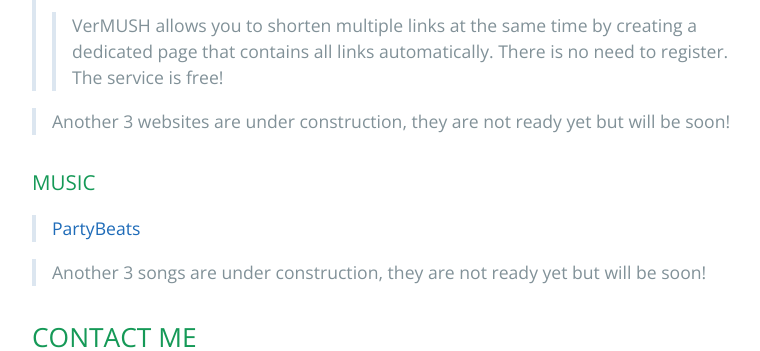
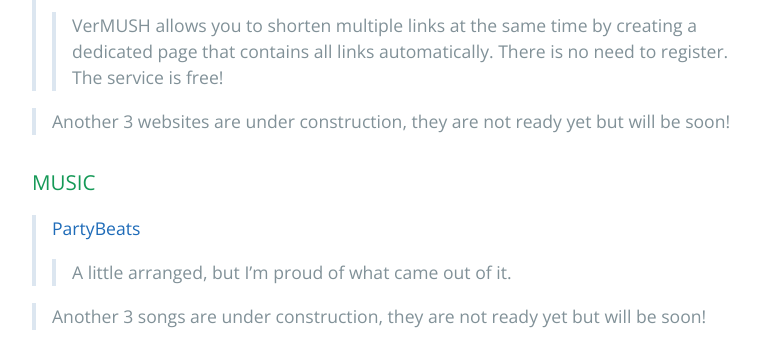
Before and after one commit to Verdem-crypto/verdem-crypto.github.io, a Jekyll site: the page built from index.md, in a window 1280 px wide and 900 px high, scrolled down 1770 px, cut to the strip 0-351 px from the top of the window. Shown: the whole strip, without its empty margins (192-952 px from the left). Built offline with Jekyll 4.4.1, drawn with Linux system fonts in a browser that asks for light colours; our own code applies the rules of GitHub Pages for plain Markdown files; the repository's description, which GitHub fills in, is left out.

Commit message:
Update index.md

```diff
--- a/index.md
+++ b/index.md
@@ -86,6 +86,8 @@ My adventure in the Internet field began on December 25, 2014, I created my chan
 ### MUSIC
 
 >[PartyBeats](http://youtu.be/A4_2Zb_kr04)
+>
+>>A little arranged, but I'm proud of what came out of it.
 
 >Another 3 songs are under construction, they are not ready yet but will be soon!
 
```
